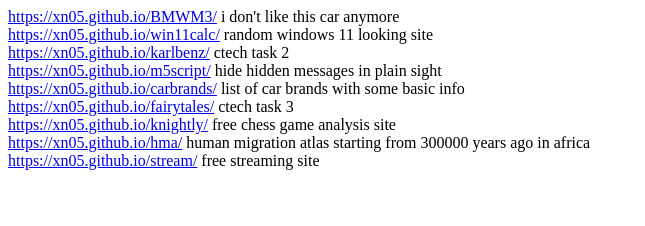
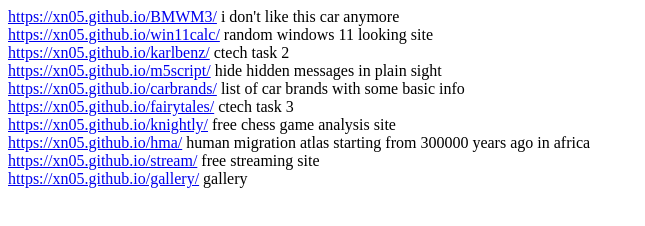
Before and after one commit to xn05/sites, a plain HTML site: page index.html in a window 1280 px wide. Shown: the whole page, without its empty margins (0-645 px from the left). Drawn offline with Linux system fonts and the light colour scheme.

Commit message:
Add link to gallery in index.html

```diff
--- a/index.html
+++ b/index.html
@@ -11,3 +11,4 @@
 <a href="https://xn05.github.io/knightly/" target="_blank">https://xn05.github.io/knightly/</a><text> free chess game analysis site</text><br>
 <a href="https://xn05.github.io/hma/" target="_blank">https://xn05.github.io/hma/</a><text> human migration atlas starting from 300000 years ago in africa</text><br>
 <a href="https://xn05.github.io/stream/" target="_blank">https://xn05.github.io/stream/</a><text> free streaming site</text><br>
+<a href="https://xn05.github.io/gallery/" target="_blank">https://xn05.github.io/gallery/</a><text> gallery</text><br>
```
